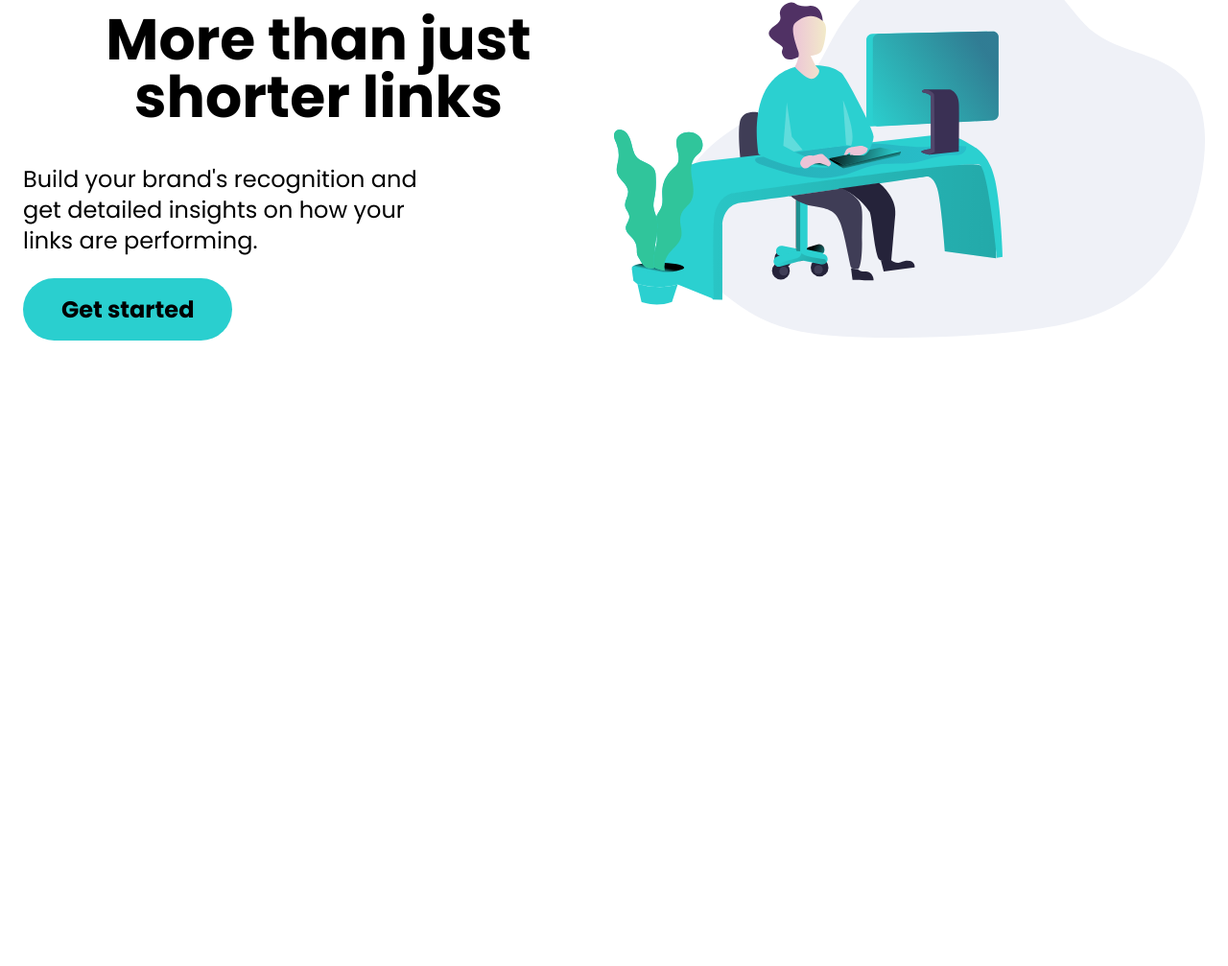
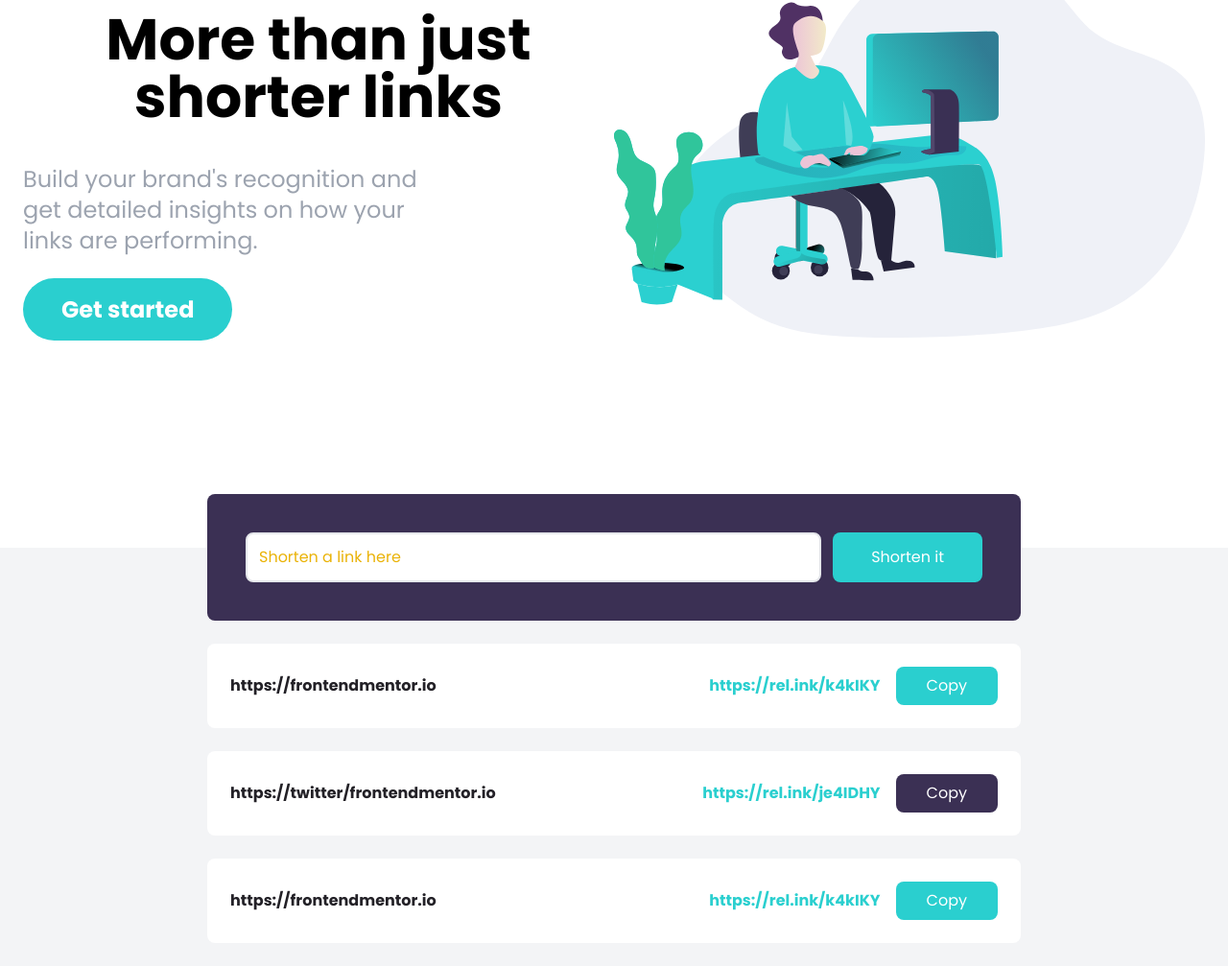
Before and after one commit to AJenkinsSolutions/tailwind-my-shortly-ui, a website: page index.html in a window 1280 px wide. Shown: the part 173-1180 px from the top of the page at 96% size. Before the commit the page ends 800 px from the top, so only its background shows below. Drawn offline with Linux system fonts and the light colour scheme.

Commit message:
FEAT: impl shorten section

```diff
--- a/index.html
+++ b/index.html
@@ -84,12 +84,59 @@
 </div>
 
 <!-- Shorten section -->
-<div class="section" id="shorten">
-  <!-- shorten container -->
+<section class="relative bg-gray-100" id="shorten">
+  <!-- Shorten container -->
+  <div class="max-w-4xl p-6 mx-auto space-y-6">
+    <!-- Form container  -->
+    <form action="" id="link-form" class="relative flex flex-col w-full p-10 -mt-20 space-y-4 rounded-lg bg-darkViolet md:flex-row md:space-y-0 md:space-x-3">
+      <input id="link-input" type="text" class="flex-1 p-3 placeholder-yellow-500 border-2 rounded-lg font-semi-bold focus:outline-none" placeholder="Shorten a link here">
+      <button class="px-10 py-3 text-white rounded-lg bg-cyan hover:cyan-light focus:outline-none md:py-2">
+        Shorten it
+      </button>
+    </form>
+    <!-- link 1 -->
+    <div class="flex flex-col items-center justify-between w-full p-6 bg-white rounded-lg md:flex-row">
+      <p class="font-bold text-center text-veryDarkViolet md:text-left">
+        https://frontendmentor.io
+      </p>
+      <div class="flex flex-col items-center justify-end flex-1 space-x-4 space-y-2 md:flex-row md:space-y-0">
+        <div class="font-bold text-cyan">
+          https://rel.ink/k4kIKY
+        </div>
+        <button class="p-2 px-8 text-white rounded-lg bg-cyan hover:opacity-70 focus:outline-none">Copy</button>
+      </div>
+    </div>
+    <!-- link 2 -->
+    <div class="flex flex-col items-center justify-between w-full p-6 bg-white rounded-lg md:flex-row">
+      <p class="font-bold text-center text-veryDarkViolet md:text-left">
+        https://twitter/frontendmentor.io
+      </p>
+      <div class="flex flex-col items-center justify-end flex-1 space-x-4 space-y-2 md:flex-row md:space-y-0">
+        <div class="font-bold text-cyan">
+          https://rel.ink/je4IDHY
+        </div>
+        <button class="p-2 px-8 text-white rounded-lg bg-darkViolet hover:opacity-70 focus:outline-none">Copy</button>
+      </div>
+    </div>
+    <!-- link 3 -->
+    <div class="flex flex-col items-center justify-between w-full p-6 bg-white rounded-lg md:flex-row">
+      <p class="font-bold text-center text-veryDarkViolet md:text-left">
+        https://frontendmentor.io
+      </p>
+      <div class="flex flex-col items-center justify-end flex-1 space-x-4 space-y-2 md:flex-row md:space-y-0">
+        <div class="font-bold text-cyan">
+          https://rel.ink/k4kIKY
+        </div>
+        <button class="p-2 px-8 text-white rounded-lg bg-cyan hover:opacity-70 focus:outline-none">Copy</button>
+      </div>
+    </div>
+
+  </div>
 
 
 
-</div>
+
+</section>
 
 
 
--- a/tailwind.config.js
+++ b/tailwind.config.js
@@ -2,6 +2,9 @@
 module.exports = {
   content: ['./*.html'],
   theme: {
+
+
+    extend: {
       colors: {
         cyan: 'hsl(180, 66%, 49%)',
         cyanLight: 'hsl(180, 66%, 69%)',
@@ -11,8 +14,6 @@ module.exports = {
         veryDarkBlue: 'hsl(255, 11%, 22%)',
         veryDarkViolet: 'hsl(260, 8%, 14%) ',
       },
-
-    extend: {
 
       fontFamily: {
         sans: ['Poppins', 'sans-serif'],
```
Also changed, not shown: css/style.css. Lines whose indentation alone changed are shown as unchanged.
